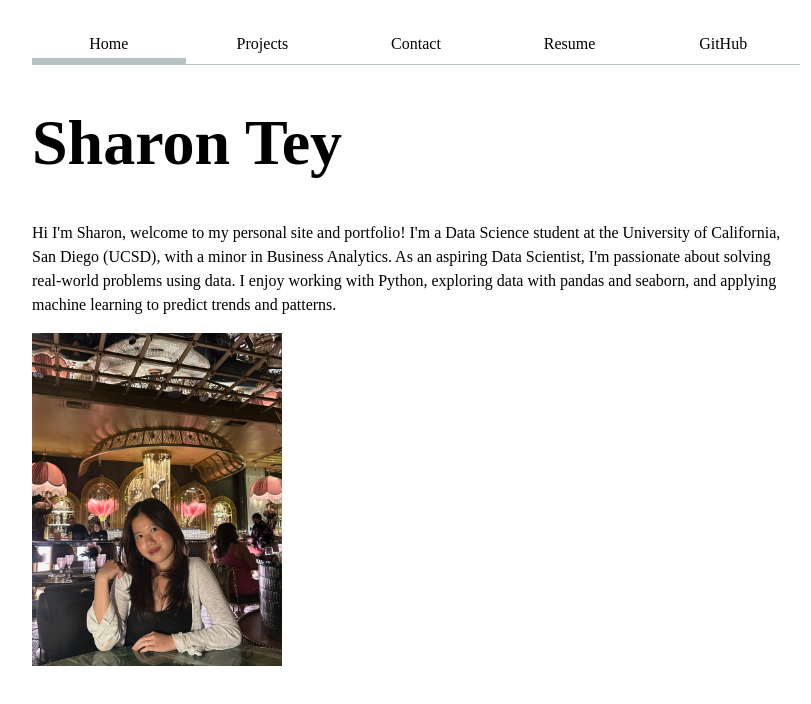
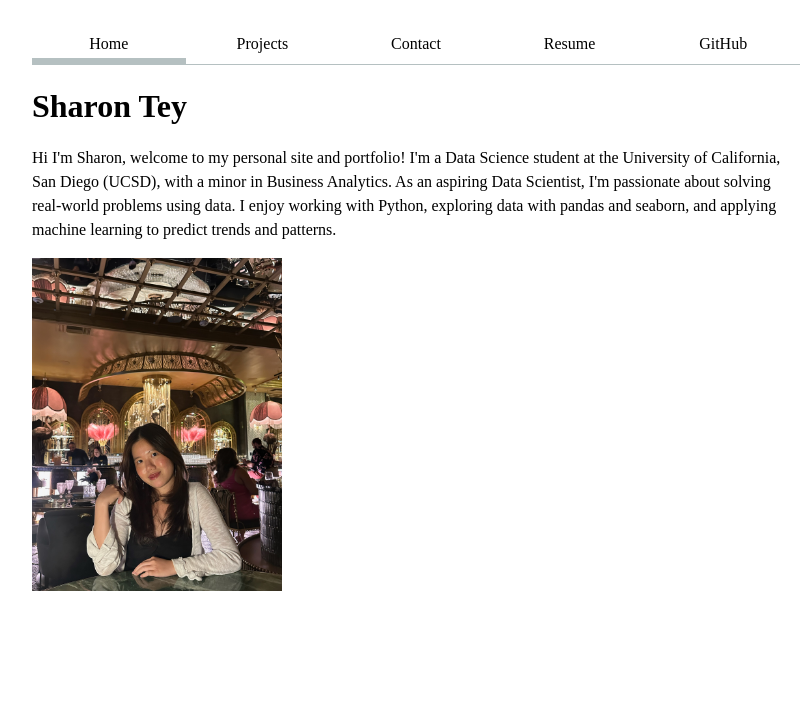
Before and after one commit to sharontey/test_portfolio, a plain HTML site: page index.html in a window 1280 px wide. Shown: the whole page, without its empty margins (224-1035 px from the left). Drawn offline with Linux system fonts and the light colour scheme.

Commit message:
Update style.css

```diff
--- a/style.css
+++ b/style.css
@@ -4,7 +4,7 @@ h1, h2, h3, h4, h5, h6 {
 }
 
 h1 {
-  font-size: 400%;
+  font-size: 200%;
 }
 
 body {
```
